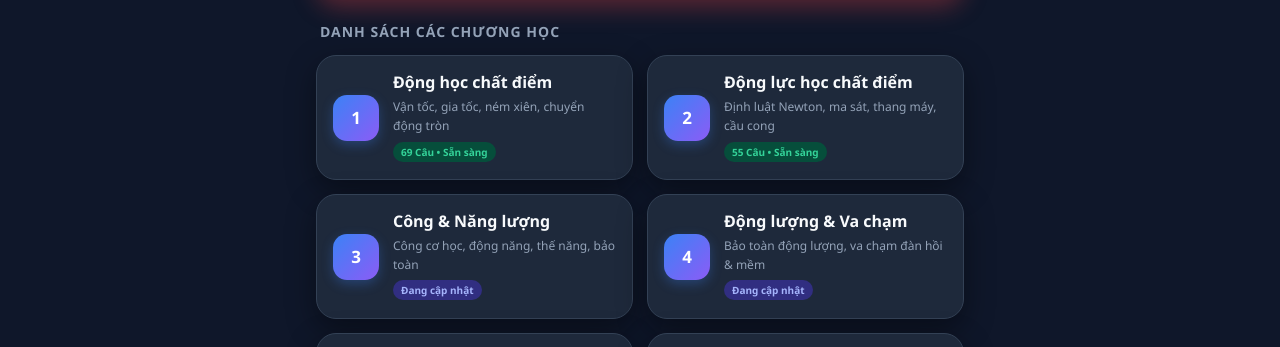
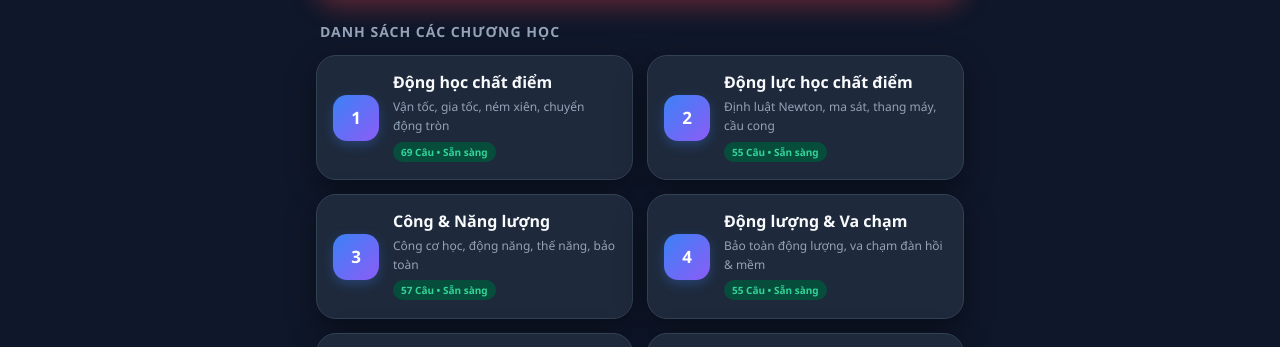
Before and after one commit to tramlovedz-a11y/vatlitracnghiem, a plain HTML site: page index.html in a window 1280 px wide. Shown: the part 386-733 px from the top of the page. Drawn offline with Linux system fonts and the light colour scheme.

Commit message:
index.html

```diff
--- a/index.html
+++ b/index.html
@@ -244,8 +244,8 @@ body {
             <div class="info">
                 <h3>Công & Năng lượng</h3>
                 <p>Công cơ học, động năng, thế năng, bảo toàn</p>
-                <span class="badge pending">Đang cập nhật</span>
-            </div>
+                                <span class="badge ready">57 Câu • Sẵn sàng</span>
+                                            </div>
         </a>
 
         <!-- Chương 4 -->
@@ -254,7 +254,7 @@ body {
             <div class="info">
                 <h3>Động lượng & Va chạm</h3>
                 <p>Bảo toàn động lượng, va chạm đàn hồi & mềm</p>
-                <span class="badge pending">Đang cập nhật</span>
+                <span class="badge ready">55 Câu • Sẵn sàng</span>
             </div>
         </a>
 
```
